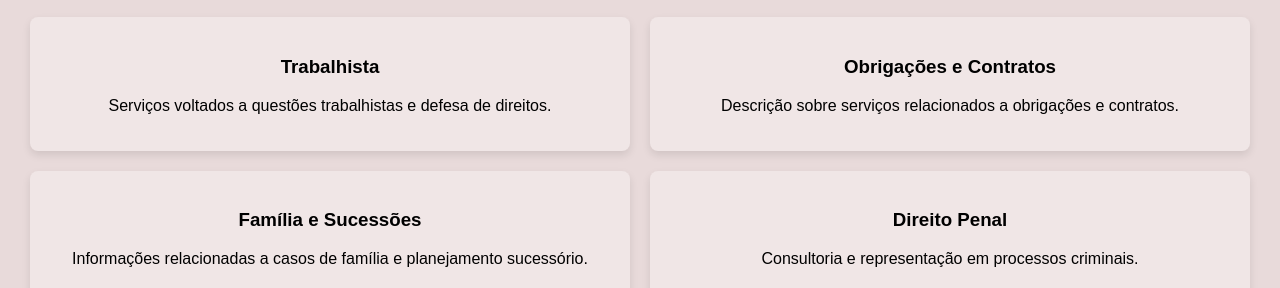
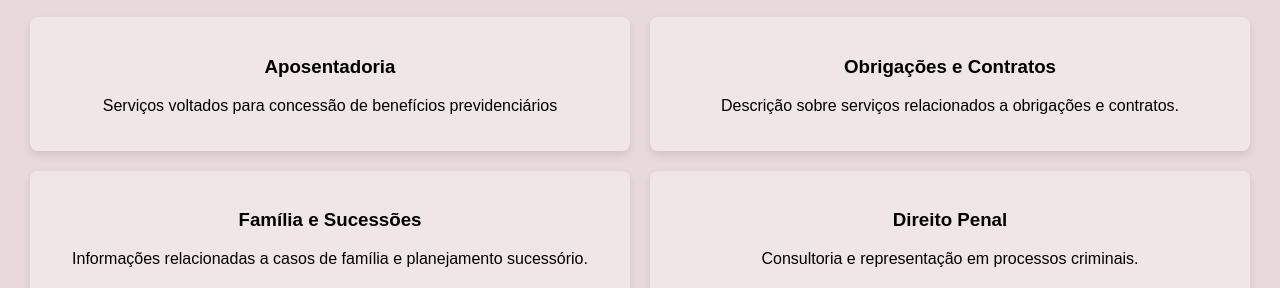
Before and after one commit to PeKovalski/daiane.kovalski.adv, a plain HTML site: page index.html in a window 1280 px wide. Shown: the part 512-800 px from the top of the page. Drawn offline with Linux system fonts and the light colour scheme.

Commit message:
aposentadoria adcionado

```diff
--- a/index.html
+++ b/index.html
@@ -116,8 +116,8 @@
         <h1>Home</h1>
         <div class="sections">
             <div class="section">
-                <h3>Trabalhista</h3>
-                <p>Serviços voltados a questões trabalhistas e defesa de direitos.</p>
+                <h3>Aposentadoria</h3>
+                <p>Serviços voltados para concessão de benefícios previdenciários</p>
             </div>
             <div class="section">
                 <h3>Obrigações e Contratos</h3>
```
